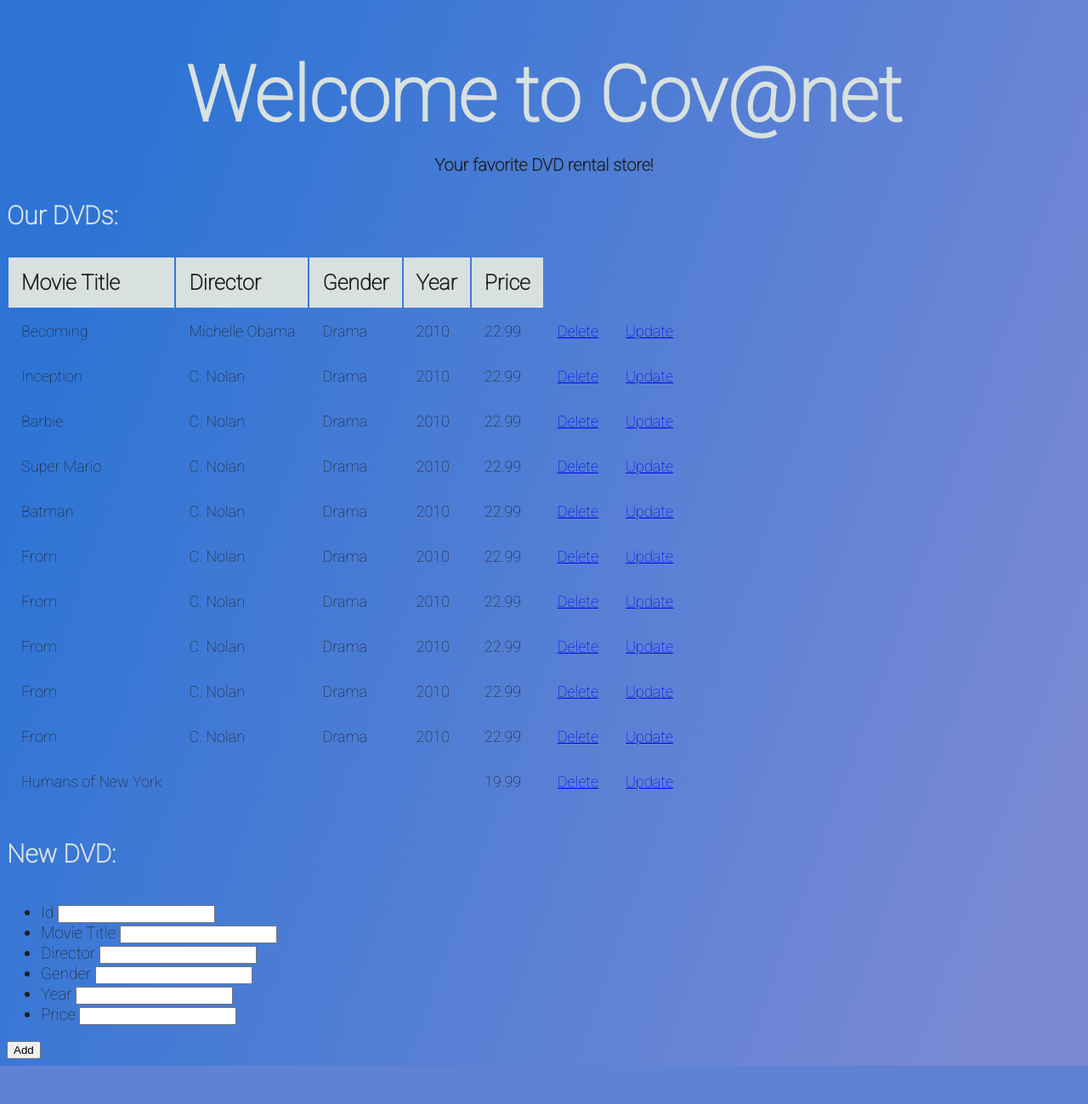
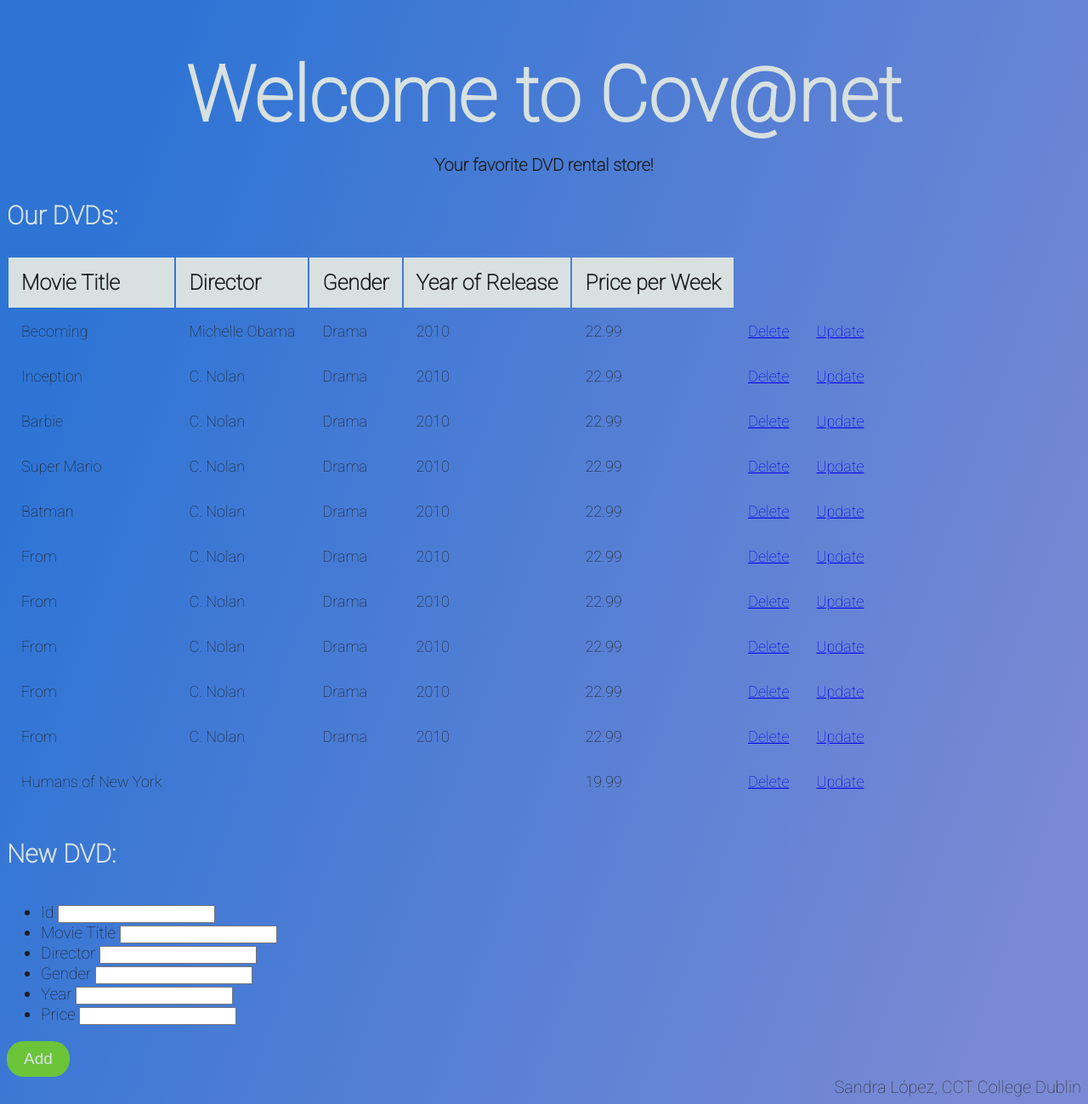
Before and after one commit to Sandraixchel/CloudCA1, a Flask app: page / in a window 1280 px wide. Shown: the whole page at 85% size. Before the commit the page ends 1254 px from the top, so only its background shows below. Run offline with Flask 3, Linux system fonts and the light colour scheme.

Commit message:
CSS Upgrades

```diff
--- a/static/style.css
+++ b/static/style.css
@@ -7,6 +7,7 @@ body {
     rgba(45, 116, 213, 1) 11.2%,
     rgba(121, 137, 212, 1) 91.2%
   );
+  font-size: 20px;
 }
 
 h1 {
@@ -62,14 +63,39 @@ ul {
 .Update {
   color: rgb(216, 225, 224);
   text-align: center;
-  font-size: 70px;
+  font-size: 60px;
   margin-bottom: 10px;
   font-weight: 50px;
 }
 .Delete {
   color: rgb(216, 225, 224);
   text-align: center;
-  font-size: 70px;
+  font-size: 60px;
   margin-bottom: 10px;
   font-weight: 50px;
 }
+
+.requests {
+  font-size: 20px;
+  color: rgb(30, 31, 31);
+  text-align: left;
+}
+
+button {
+  background-color: #6cc439;
+  border: rgb(30, 31, 31);
+  color: rgb(216, 225, 224);
+  padding: 10px 20px;
+  text-align: center;
+  text-decoration: none;
+  display: inline-block;
+  font-size: 19px;
+  border-radius: 20px;
+}
+
+footer {
+  text-align: right;
+  position: sticky;
+  color: rgb(48, 50, 50);
+  font-size: 20px;
+}
--- a/templates/delete.html
+++ b/templates/delete.html
@@ -6,7 +6,7 @@
       href="{{ url_for('static', filename='style.css') }}"
     />
   </head>
-  <body>
+  <body class="requests">
     <form action="/delete_movie/{{ movie.id }}" method="POST">
       <h2 class="Delete">
         Last change, do you really want to delete this movie?
@@ -21,5 +21,6 @@
       </ul>
       <button type="submit">Delete</button>
     </form>
+    <footer>Sandra López, CCT College Dublin</footer>
   </body>
 </html>
--- a/templates/index.html
+++ b/templates/index.html
@@ -16,8 +16,8 @@
         <th>Movie Title</th>
         <th>Director</th>
         <th>Gender</th>
-        <th>Year</th>
-        <th>Price</th>
+        <th>Year of Release</th>
+        <th>Price per Week</th>
       </tr>
       {% for movie in data %}
       <tr>
@@ -26,7 +26,11 @@
         <td>{{ movie.gender }}</td>
         <td>{{ movie.year }}</td>
         <td>{{ movie.price }}</td>
-        <td><a href="/delete_movie/{{ movie.id }}">Delete</a></td>
+        <td>
+          <a class="delete_button" href="/delete_movie/{{ movie.id }}"
+            >Delete</a
+          >
+        </td>
         <td><a href="/update_movie/{{ movie.id }}">Update</a></td>
       </tr>
       {% endfor %}
@@ -45,5 +49,6 @@
 
       <button type="submit">Add</button>
     </form>
+    <footer>Sandra López, CCT College Dublin</footer>
   </body>
 </html>
--- a/templates/update.html
+++ b/templates/update.html
@@ -6,7 +6,7 @@
       href="{{ url_for('static', filename='style.css') }}"
     />
   </head>
-  <body>
+  <body class="requests">
     <form action="/update_movie/{{ movie.id }}" method="POST">
       <h2 class="Update">Update Movie:</h2>
       <ul>
@@ -32,5 +32,6 @@
       </ul>
       <button type="submit">Update</button>
     </form>
+    <footer>Sandra López, CCT College Dublin</footer>
   </body>
 </html>
```
Also changed, not shown: server.py (+5 -5 lines).
